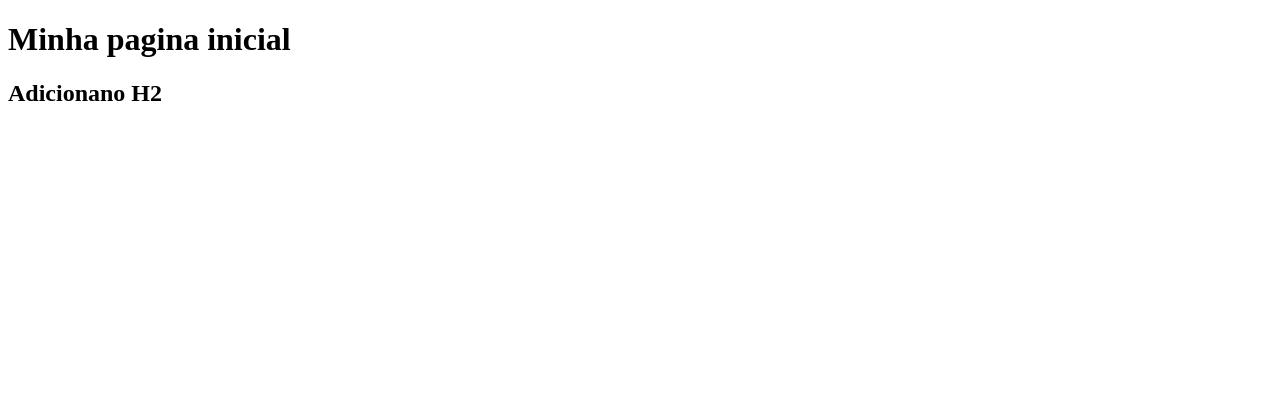
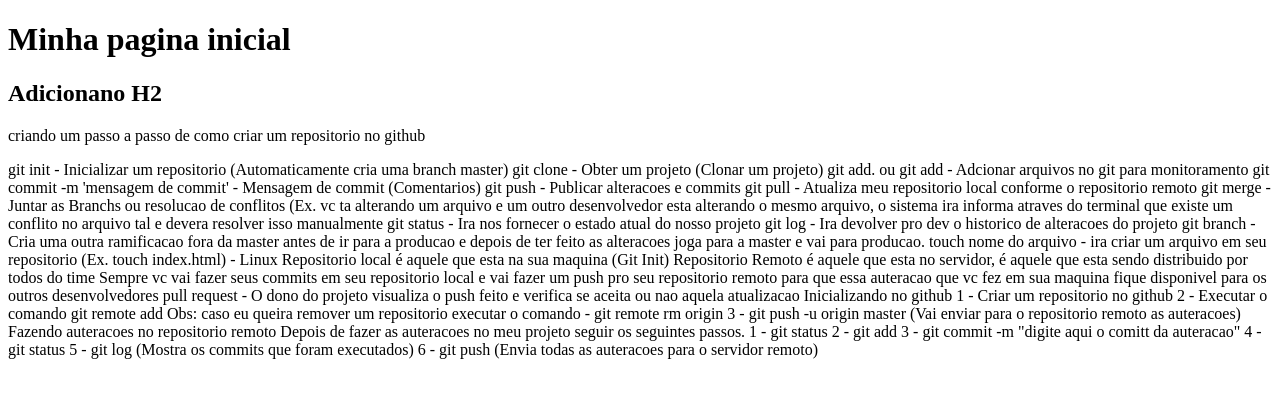
Before and after one commit to AirtonFranco/projeto-curso-git, a plain HTML site: page index.html in a window 1280 px wide. Drawn offline with Linux system fonts and the light colour scheme.

Commit message:
Passo a Passo para criar um repositorio no github

```diff
--- a/index.html
+++ b/index.html
@@ -8,5 +8,54 @@
 <body>
     <h1>Minha pagina inicial</h1>
     <H2>Adicionano H2</H2>
+
+    <p>criando um passo a passo de como criar um repositorio no github</p>
+    <P>
+        git init - Inicializar um repositorio (Automaticamente cria uma branch master)
+git clone - Obter um projeto (Clonar um projeto)
+git add. ou git add <!--nomme_arquivo--> - Adcionar arquivos no git para monitoramento
+git commit -m 'mensagem de commit' - Mensagem de commit (Comentarios)
+git push - Publicar alteracoes e commits
+git pull - Atualiza meu repositorio local conforme o repositorio remoto
+git merge - Juntar as Branchs ou resolucao de conflitos (Ex. vc ta alterando um arquivo e um outro
+desenvolvedor esta alterando o mesmo arquivo, o sistema ira informa atraves
+do terminal que existe um conflito no arquivo tal e devera resolver isso
+manualmente
+git status - Ira nos fornecer o estado atual do nosso projeto
+git log - Ira devolver pro dev o historico de alteracoes do projeto
+git branch <!--nome da branch--> - Cria uma outra ramificacao fora da master antes
+de ir para a producao e depois de ter feito as alteracoes joga para a master
+e vai para producao.
+
+touch nome do arquivo - ira criar um arquivo em seu repositorio (Ex. touch index.html) - Linux
+
+Repositorio local é aquele que esta na sua maquina (Git Init)
+Repositorio Remoto é aquele que esta no servidor, é aquele que esta sendo
+distribuido por todos do time
+
+Sempre vc vai fazer seus commits em seu repositorio local e vai fazer um
+push pro seu repositorio remoto para que essa auteracao que vc fez em sua
+maquina fique disponivel para os outros desenvolvedores
+
+pull request - O dono do projeto visualiza o push feito e verifica se aceita ou nao aquela
+atualizacao
+
+Inicializando no github
+1 - Criar um repositorio no github
+2 - Executar o comando git remote add <!--Link do repositorio-->
+Obs: caso eu queira remover um repositorio executar o comando - git remote rm origin
+3 - git push -u origin master (Vai enviar para o repositorio remoto as auteracoes)
+
+Fazendo auteracoes no repositorio remoto
+
+Depois de fazer as auteracoes no meu projeto seguir os seguintes passos.
+
+1 - git status
+2 - git add <!--nome do arquivo-->
+3 - git commit -m "digite aqui o comitt da auteracao"
+4 - git status
+5 - git log (Mostra os commits que foram executados)
+6 - git push (Envia todas as auteracoes para o servidor remoto)
+    </P>
 </body>
 </html>
```
